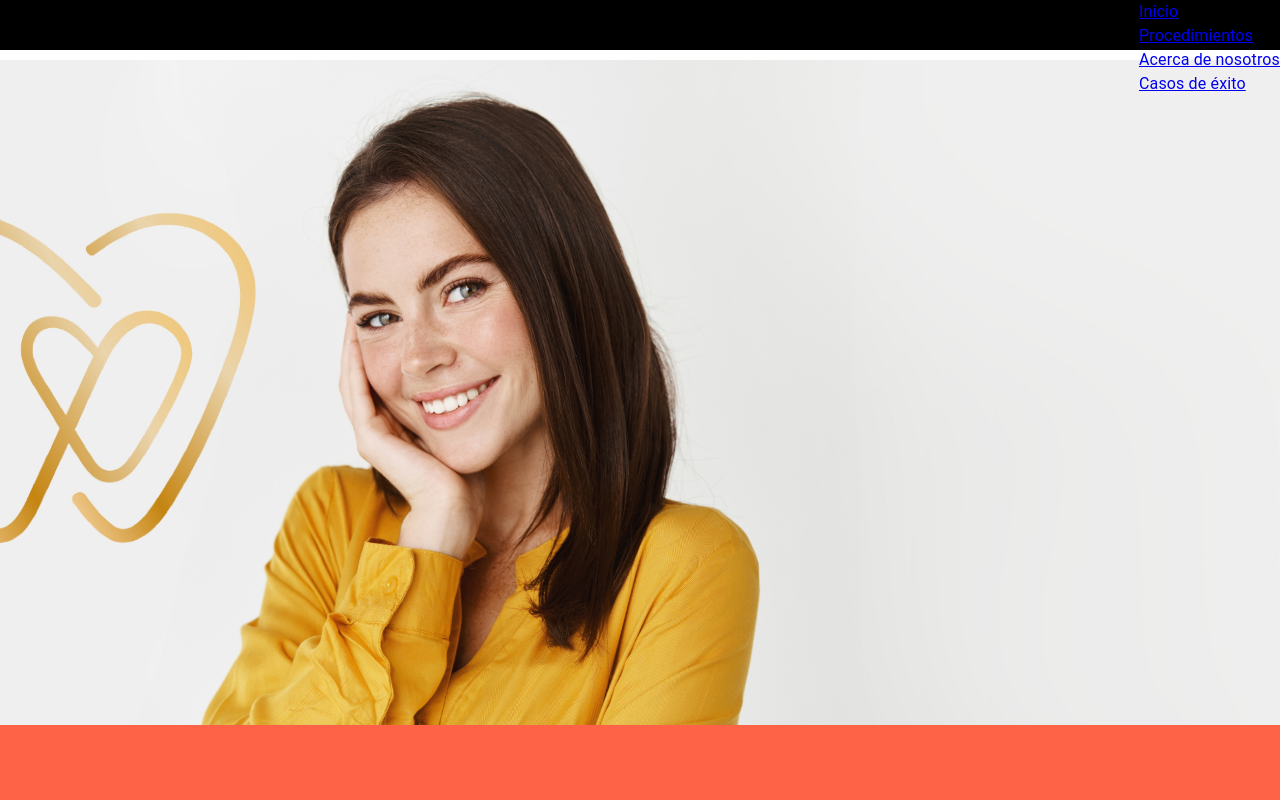
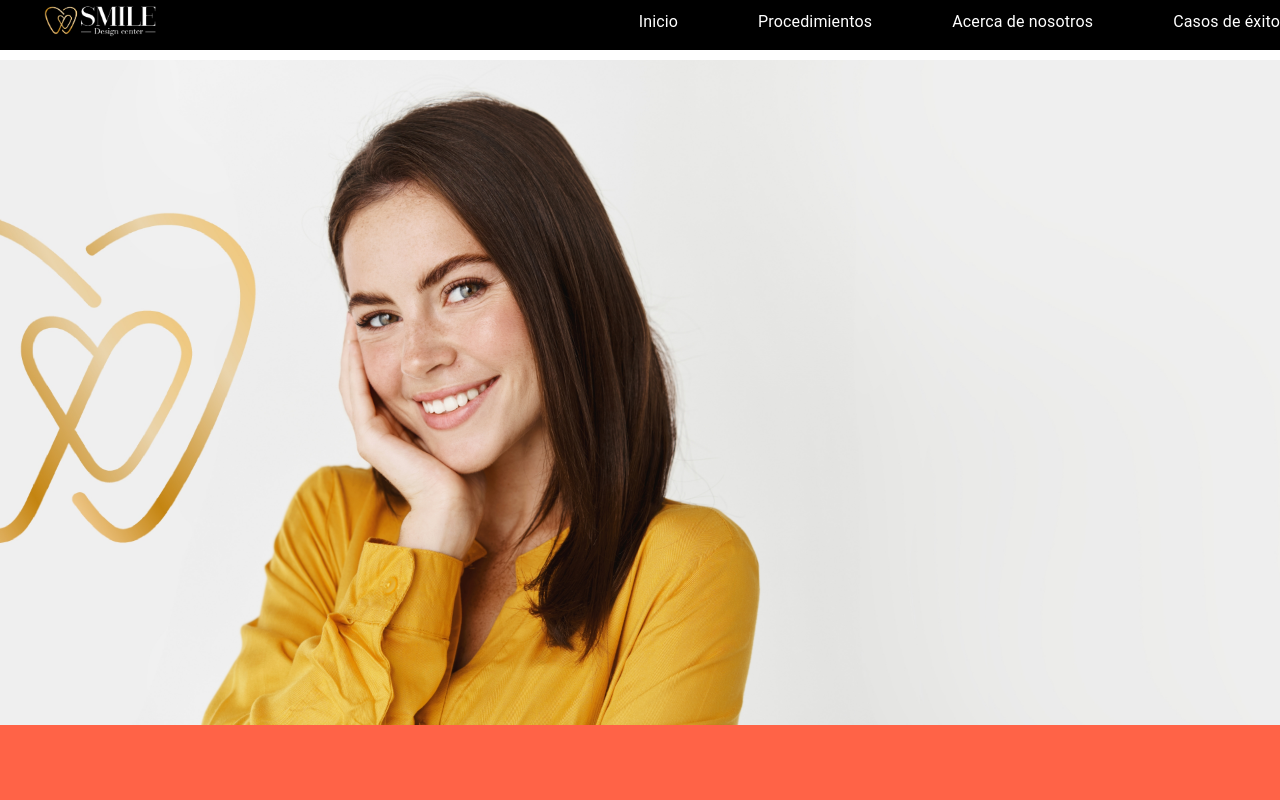
Before and after one commit to JOMICOLOMBIA/Ingescon, a Next.js app: page / in a window 1280 px wide. Shown: the top 800 px of the page. Built offline with nearby package versions, Linux system fonts and the light colour scheme.

Commit message:
clean up

```diff
--- a/src/components/MainPage/index.js
+++ b/src/components/MainPage/index.js
@@ -1,49 +1,18 @@
 import { ContactForm } from "../EmailForm";
 import styles from "./Index.module.css";
-import { Typography } from "@mui/material";
 import { ImgComparisonSlider } from "@img-comparison-slider/react";
 import Image from "next/image";
+import { NavBarOptions } from "../NavBarOptions";
 
 export const MainPage = () => {
-  const goToSection = (href) => {
-    const target = document.getElementById(href);
-    if (target) {
-      const targetOffset = target.offsetTop;
 
-      window.scrollTo({
-        top: targetOffset,
-        behavior: "smooth",
-      });
-    }
-  };
   return (
     <>
       <div className={styles.navbar}>
         <div className={styles.blogo}>
-          <Typography>Hola.</Typography>
+          <Image fill={true} src="/assets/logowhite.png" alt="SDC logo" className={styles.logonavbar} />
         </div>
-        <div className={styles.foptions}>
-          <div className={styles.boptions}>
-            <a color={"white"} href="#homeSection" onClick={goToSection}>
-              Inicio
-            </a>
-          </div>
-          <div className={styles.boptions}>
-            <a color={"white"} href="#procSection" onClick={goToSection}>
-              Procedimientos
-            </a>
-          </div>
-          <div className={styles.boptions}>
-            <a color={"white"} href="#auSection" onClick={goToSection}>
-              Acerca de nosotros
-            </a>
-          </div>
-          <div className={styles.boptions}>
-            <a color={"white"} href="#casesSection" onClick={goToSection}>
-              Casos de éxito
-            </a>
-          </div>
-        </div>
+        <NavBarOptions/>
       </div>
       <div id="homeSection" className={styles.bsection}>
         <Image
```
Also changed, not shown: public/assets/logowhite.png (renamed from public/logowhite.png).
